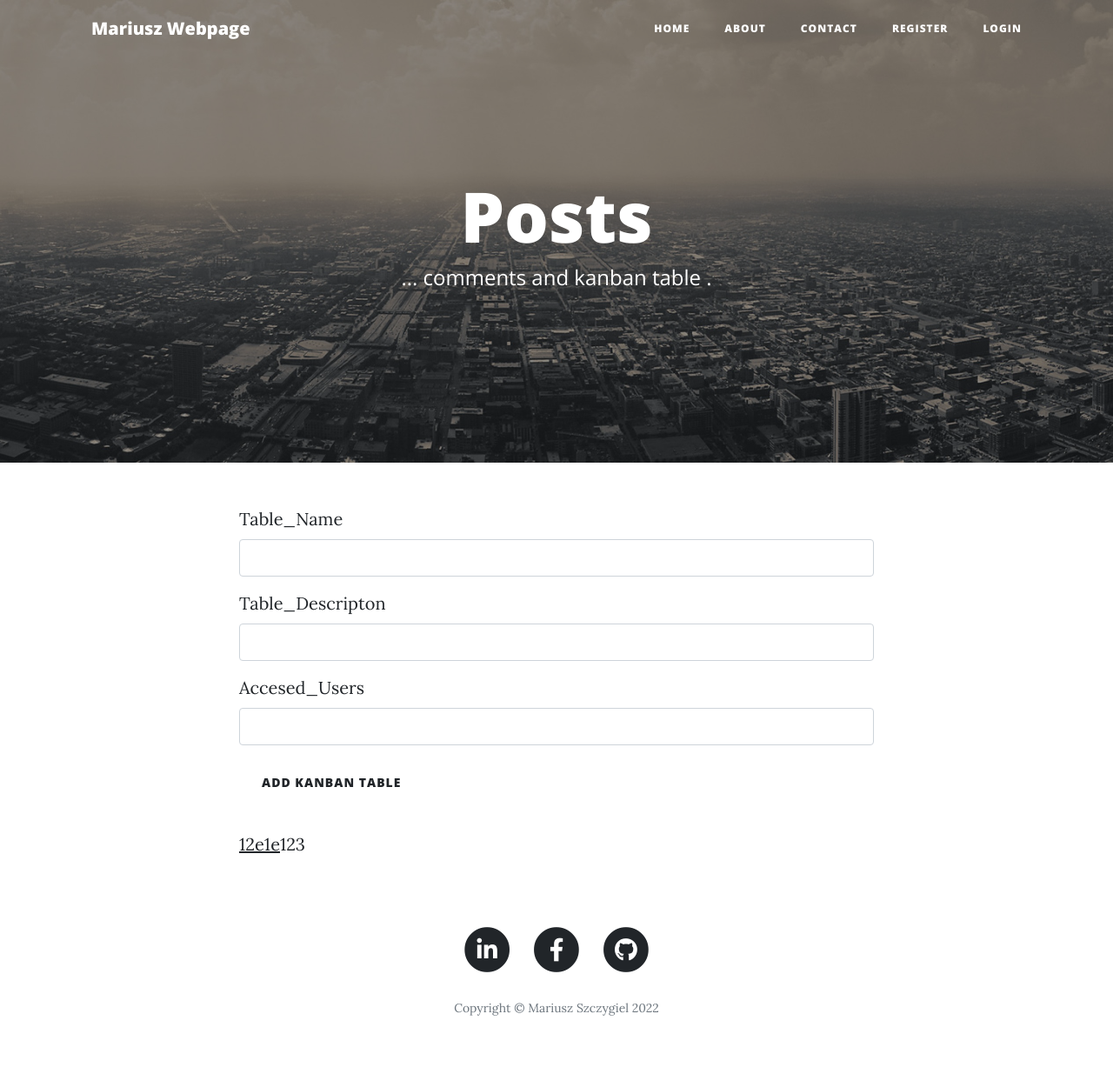
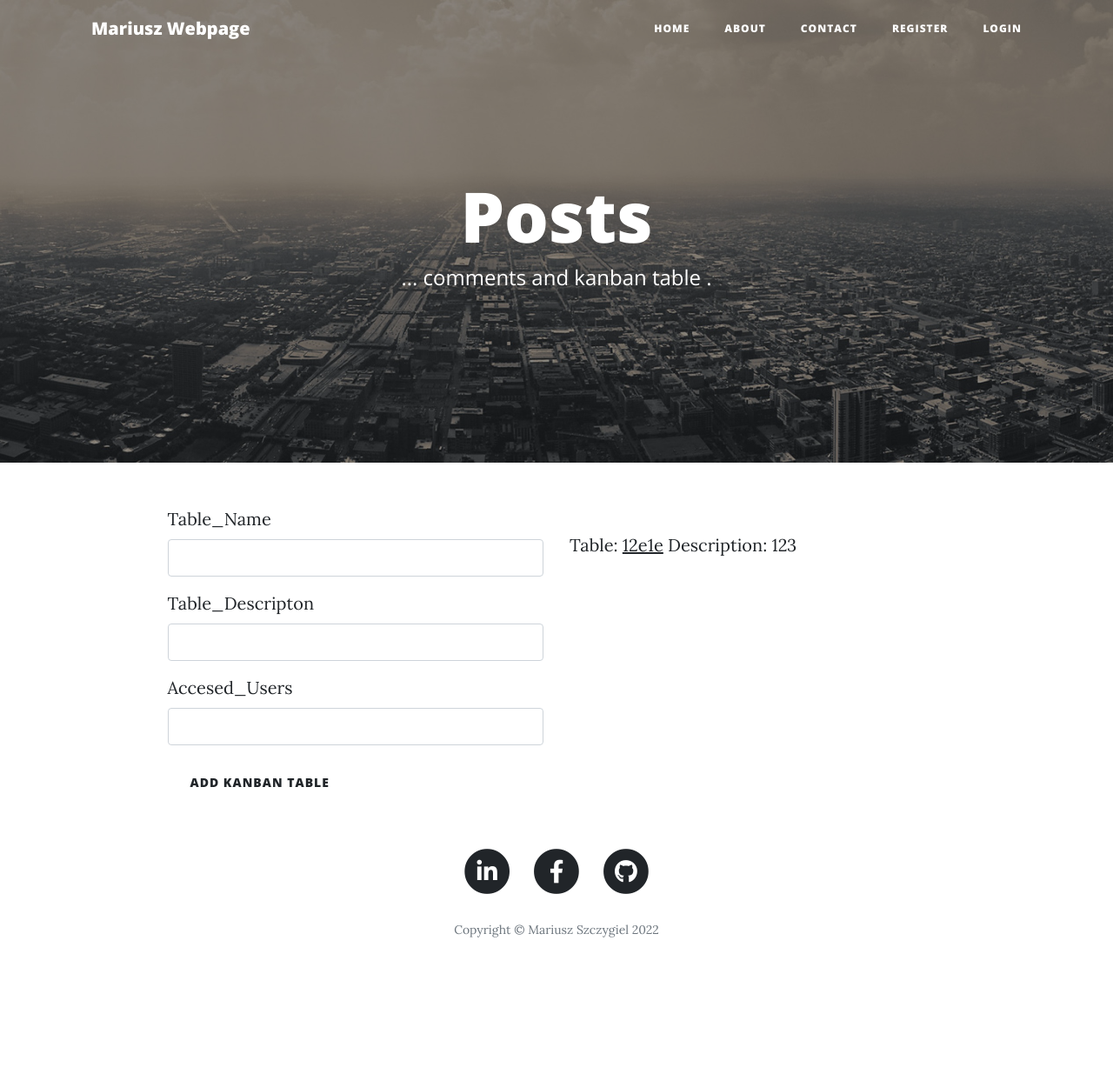
Before and after one commit to M4rkopolo/Blog_webside, a Flask app: page /kanban_tables in a window 1280 px wide. Shown: the whole page at 87% size. After the commit the page ends 1078 px from the top, so only its background shows below. Run offline with Flask 2, Linux system fonts and the light colour scheme; a user stored in the database is signed in; data comes from the database, SQL or seed files in the repository; both versions use the stored data as it was after the commit; some libraries are stand-ins or nearby versions.

Commit message:
No more angela, wihe in kanban

```diff
--- a/templates/about.html
+++ b/templates/about.html
@@ -19,9 +19,7 @@
   <div class="container">
     <div class="row">
       <div class="col-lg-8 col-md-10 mx-auto">
-        <p>Lorem ipsum dolor sit amet, consectetur adipisicing elit. Saepe nostrum ullam eveniet pariatur voluptates odit, fuga atque ea nobis sit soluta odio, adipisci quas excepturi maxime quae totam ducimus consectetur?</p>
-        <p>Lorem ipsum dolor sit amet, consectetur adipisicing elit. Eius praesentium recusandae illo eaque architecto error, repellendus iusto reprehenderit, doloribus, minus sunt. Numquam at quae voluptatum in officia voluptas voluptatibus, minus!</p>
-        <p>Lorem ipsum dolor sit amet, consectetur adipisicing elit. Aut consequuntur magnam, excepturi aliquid ex itaque esse est vero natus quae optio aperiam soluta voluptatibus corporis atque iste neque sit tempora!</p>
+        <p>Mariusz S</p>
       </div>
     </div>
   </div>
--- a/templates/kanban_table.html
+++ b/templates/kanban_table.html
@@ -20,7 +20,7 @@
     <div style="color:grey; border:1px solid; border-radius:16px; padding:0.01em 16px;">
          {{ wtf.quick_form(stage_form) }}
     </div>
-      <div class="col-lg-15 col-md-10 mx-auto">
+      <div>
           <div class="row">
           {% for stage in stages %}
             <div class="col-sm">
--- a/templates/kanban_table_overview.html
+++ b/templates/kanban_table_overview.html
@@ -17,13 +17,17 @@
 
 
   <div class="container">
-    <div class="row">
-      <div class="col-lg-8 col-md-10 mx-auto">
 
+      <div class="col-lg-100 col-md-10 mx-auto">
+        <div class="row">
+        <div class="col-sm">
           {{ wtf.quick_form(form) }}
+        </div>
+         <div class="col-sm">
           {% for table in tables %}
-          <p><a href="{{ url_for('kanban_table', id=table.id) }}">{{table.name}}</a>{{table.description}}</p>
+          <p>Table: <a href="{{ url_for('kanban_table', id=table.id) }}">{{table.name}}</a> Description: {{table.description}}</p>
           {% endfor %}
+         </div>
       </div>
     </div>
   </div>
--- a/templates/register.html
+++ b/templates/register.html
@@ -10,8 +10,8 @@
       <div class="row">
         <div class="col-lg-8 col-md-10 mx-auto">
           <div class="site-heading">
-            <h1>Mariusz Blog</h1>
-            <span class="subheading">A collection of Angela's random musings.</span>
+            <h1>Register</h1>
+            <span class="subheading"> your account here</span>
           </div>
         </div>
       </div>
```
Also changed, not shown: data.sqlite.
